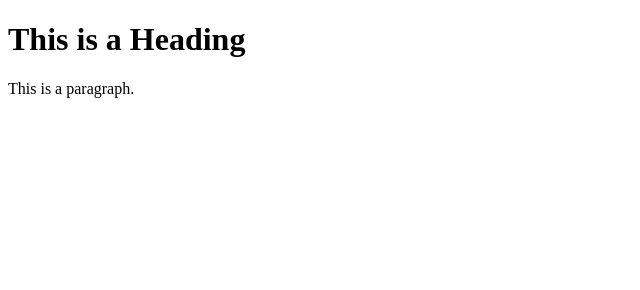
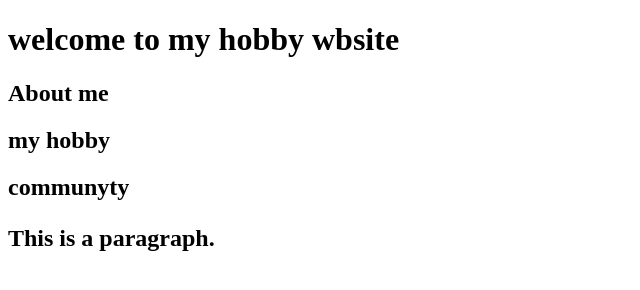
Before and after one commit to hotpaprika/My-seacond-web-page, a plain HTML site: page index.html in a window 1280 px wide. Shown: the whole page, without its empty margins (0-640 px from the left). Drawn offline with Linux system fonts and the light colour scheme.

Commit message:
Update index.html

```diff
--- a/index.html
+++ b/index.html
@@ -2,7 +2,10 @@
 <html>
 <body>
 
-<h1>This is a Heading</h1>
+<h1>welcome to my hobby wbsite</h1>
+  <h2>About me<h2>
+  <h2>my hobby<h2>
+  <h2>communyty<h2>
 <p>This is a paragraph.</p>
 
 </body>
```
